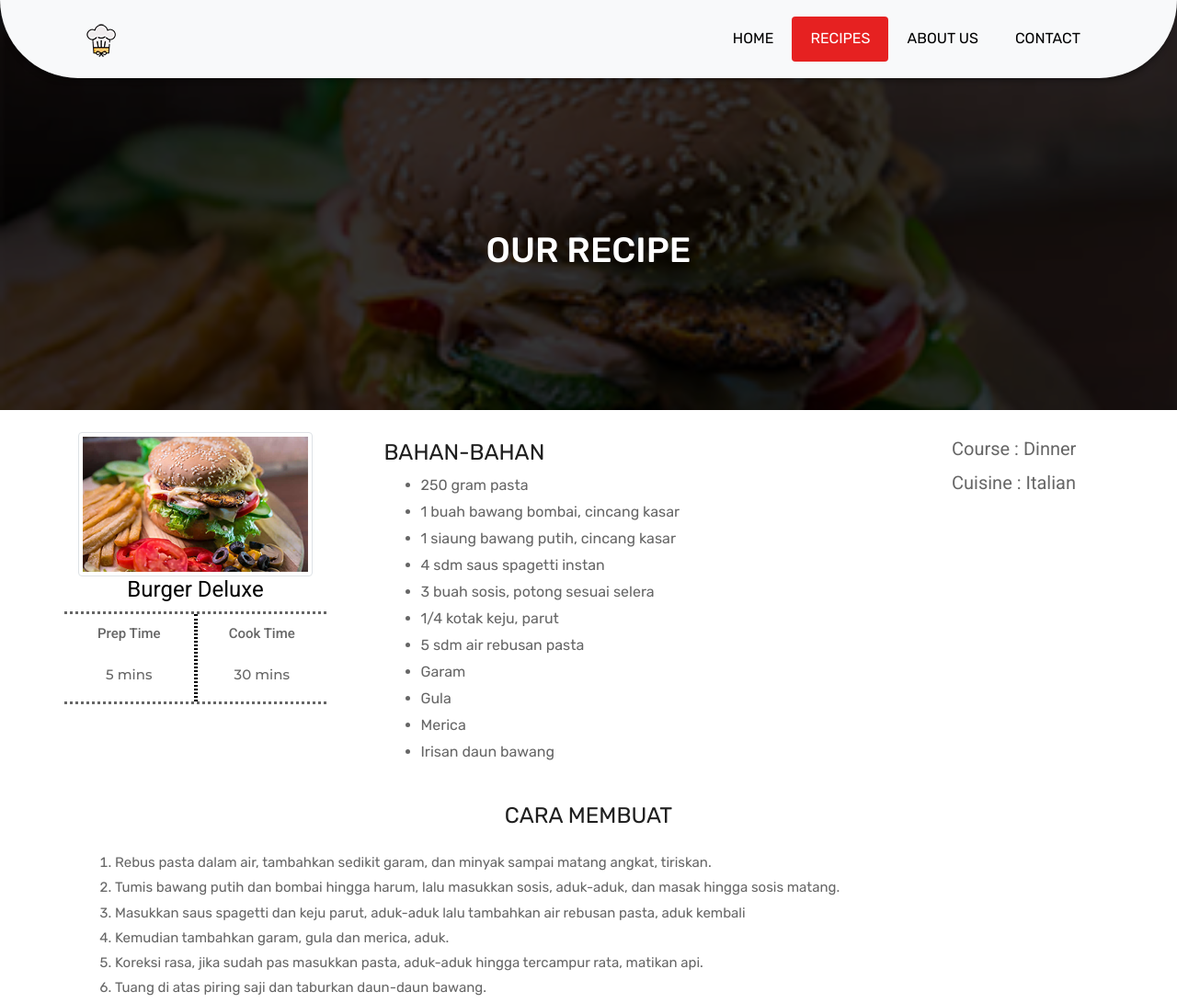
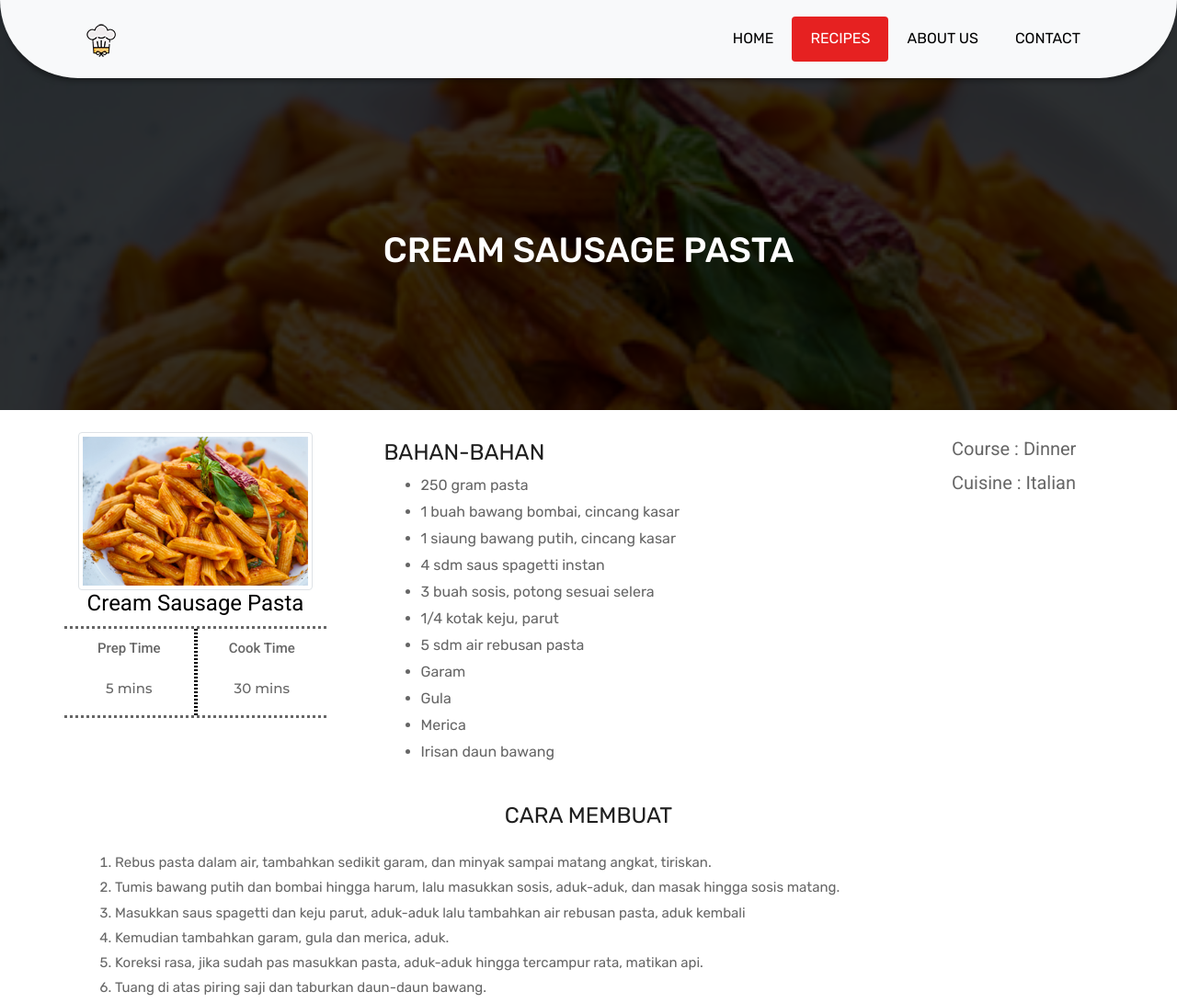
Before and after one commit to hanasoke/Hava, a plain HTML site: page foods/food.html in a window 1280 px wide. Shown: the top 1091 px of the page at 92% size. Drawn offline with Linux system fonts and the light colour scheme.

Commit message:
change burger to pasta

```diff
--- a/css/mystyle.css
+++ b/css/mystyle.css
@@ -61,7 +61,7 @@
 
 .page-burger {
   padding: 250px 0 150px;
-  background: url(../images/food-recipe/burger.png) no-repeat;
+  background: url(../images/food-recipe/pasta.png) no-repeat;
   background-attachment: fixed;
   background-size: cover;
   background-position: 0 0;
--- a/foods/food.html
+++ b/foods/food.html
@@ -56,7 +56,7 @@
     <div class="container text-center">
       <div class="row">
         <div class="col-lg-12">
-          <h1>OUR RECIPE</h1>
+          <h1>CREAM SAUSAGE PASTA</h1>
         </div>
       </div>
     </div>
@@ -95,7 +95,7 @@
           <div class="row">
             <!-- Start Food Image -->
             <div class="col text-center">
-              <img class="img-fluid img-thumbnail" src="../images/food-recipe/burger.png" alt="">
+              <img class="img-fluid img-thumbnail" src="../images/food-recipe/pasta.png" alt="">
             </div>
             <!-- End Food Image -->
           </div>
@@ -103,7 +103,7 @@
           <!-- Start Food Name -->
           <div class="row food-name">
             <div class="col">
-              <h1 class="text-center text-warning">Burger Deluxe</h1>
+              <h1 class="text-center text-warning">Cream Sausage Pasta</h1>
             </div>
           </div>
           <!-- End Food Name -->
```
Also changed, not shown: images/food-recipe/pasta.png (added), test_img/Untitled design (1).png (added).
